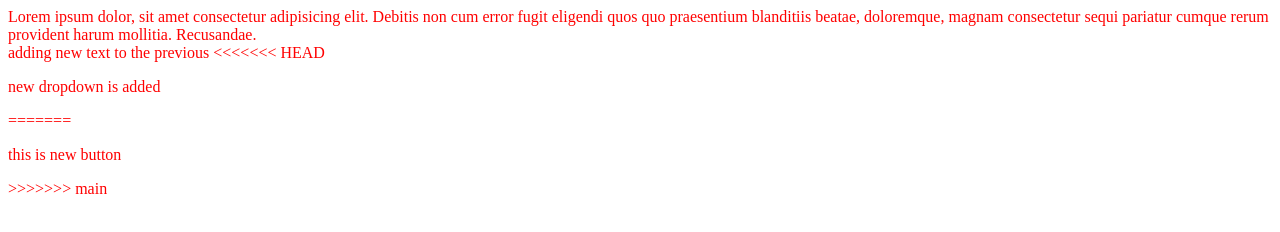
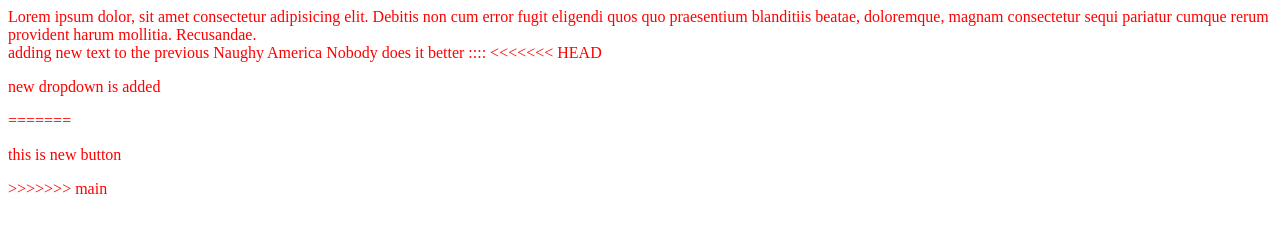
Before and after one commit to onkar2116/localrepo, a plain HTML site: page index.html in a window 1280 px wide. Drawn offline with Linux system fonts and the light colour scheme.

Commit message:
naughty america

```diff
--- a/index.html
+++ b/index.html
@@ -9,6 +9,7 @@
     Lorem ipsum dolor, sit amet consectetur adipisicing elit. Debitis non cum error fugit eligendi quos quo praesentium blanditiis beatae, doloremque, magnam consectetur sequi pariatur cumque rerum provident harum mollitia. Recusandae.
 <br>
 adding new text to the previous
+Naughy America Nobody does it better ::::
 </body>
 
 </html>
```
